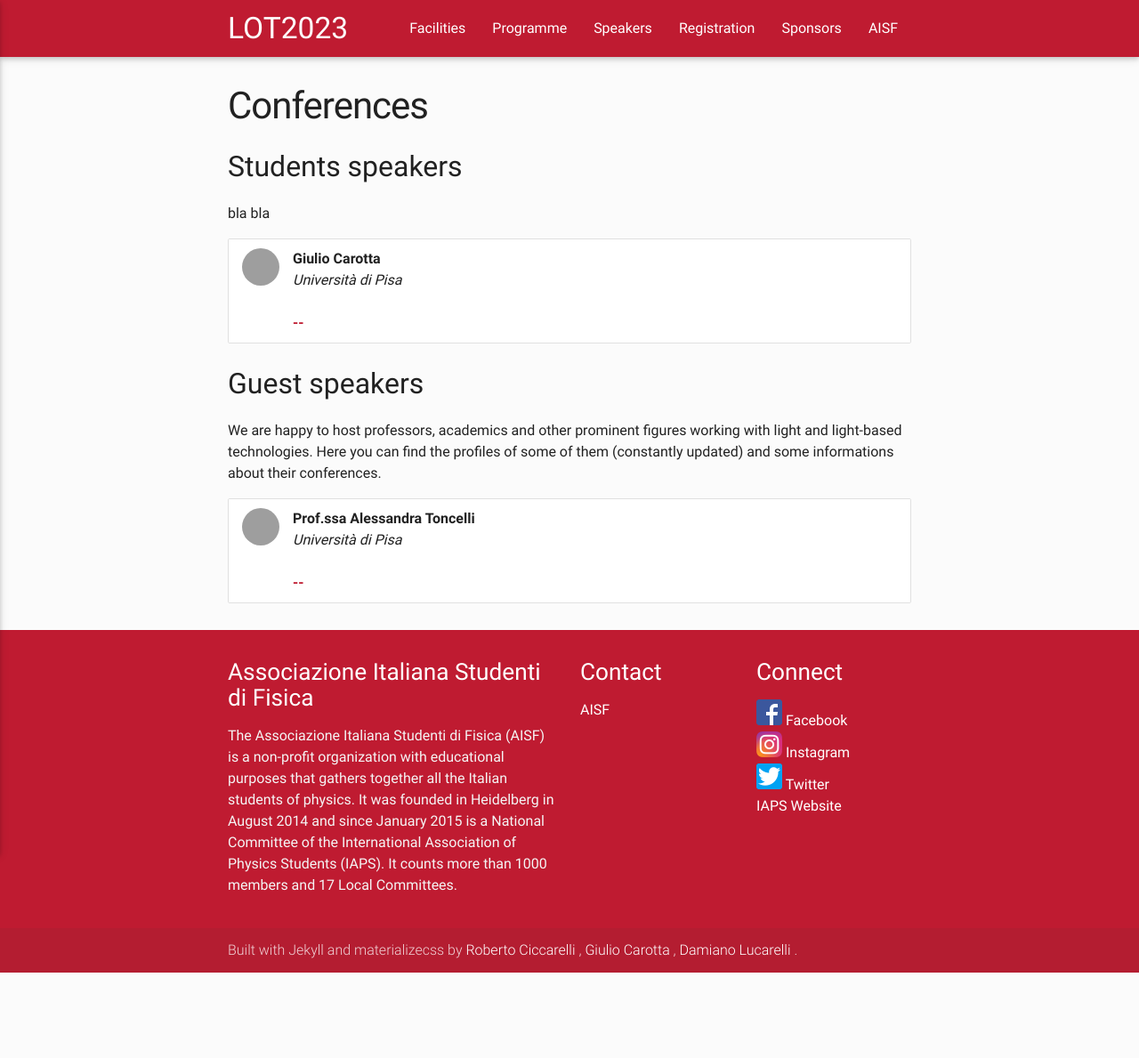
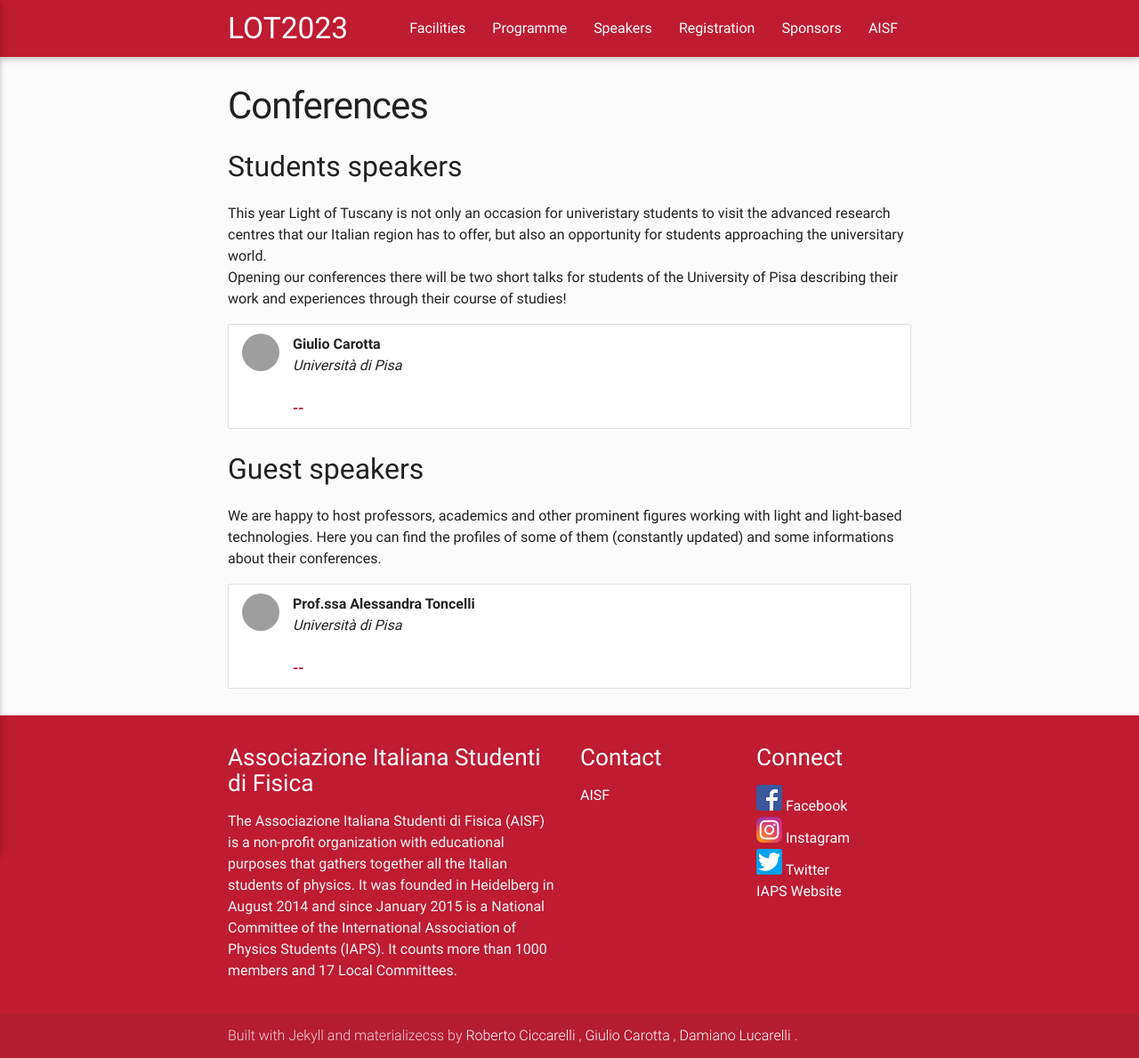
Before and after one commit to ai-sf/lot23, a Jekyll site: the page built from speaker.html, in a window 1280 px wide. Shown: the whole page at 89% size. Built offline with Jekyll 4.4.1, drawn with Linux system fonts in a browser that asks for light colours; nearby versions of some CDN libraries; before the commit the page ends 1093 px from its top, so only the background shows below that.

Commit message:
Update speaker.yml

```diff
--- a/_data/speaker.yml
+++ b/_data/speaker.yml
@@ -1,4 +1,4 @@
-description2: "bla bla"
+description2: "This year Light of Tuscany is not only an occasion for univeristary students to visit the advanced research centres that our Italian region has to offer, but also an opportunity for students approaching the universitary world.<br/> Opening our conferences there will be two short talks for students of the University of Pisa describing their work and experiences through their course of studies!"
 content2:
 - nome: "Giulio Carotta"
   id: Carotta
```
